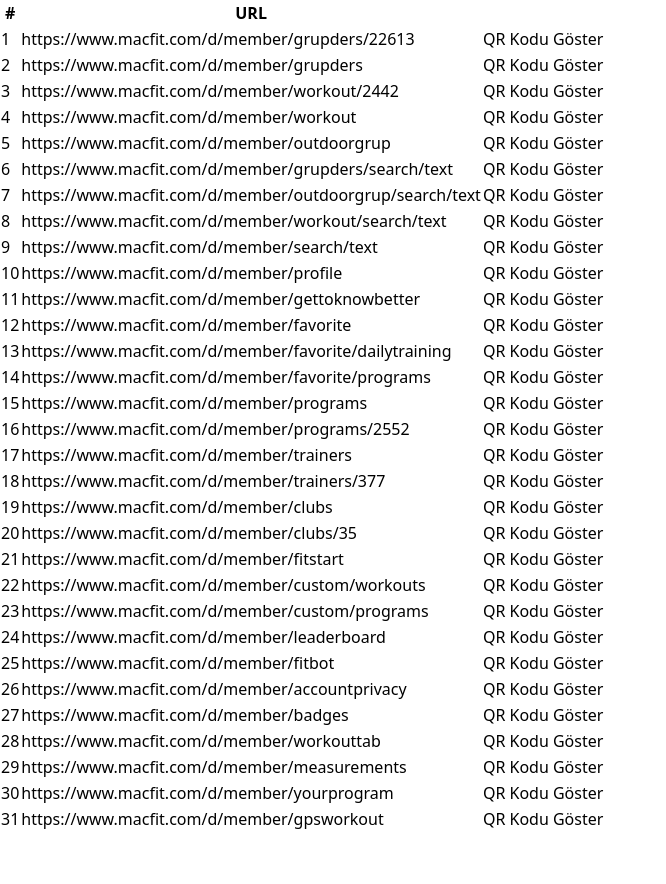
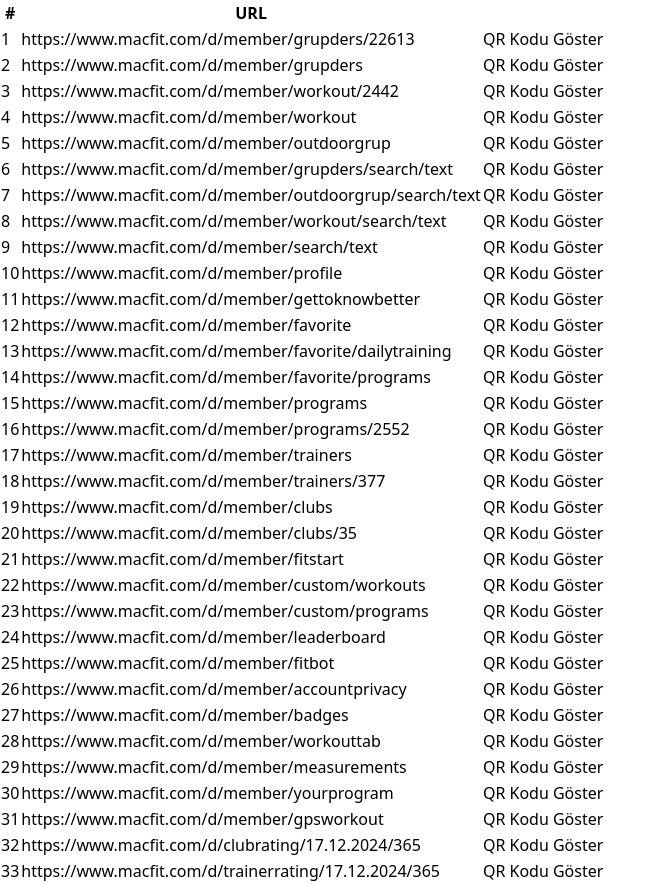
Before and after one commit to BatuhanAygormez/deeplinkQR, a React (Vite) app: page / in a window 1280 px wide. Shown: the whole page, without its empty margins (0-666 px from the left). Before the commit the page ends 832 px from the top, so only its background shows below. Built offline with nearby package versions, Linux system fonts and the light colour scheme.

Commit message:
Update App.tsx
Eğitmen ve Kulüp Değerlendirme eklendi.

```diff
--- a/src/App.tsx
+++ b/src/App.tsx
@@ -33,7 +33,9 @@
     'https://www.macfit.com/d/member/workouttab',
     'https://www.macfit.com/d/member/measurements',
     'https://www.macfit.com/d/member/yourprogram',
-    'https://www.macfit.com/d/member/gpsworkout'
+    'https://www.macfit.com/d/member/gpsworkout',
+    'https://www.macfit.com/d/clubrating/17.12.2024/365 ',
+    'https://www.macfit.com/d/trainerrating/17.12.2024/365 '
 
   ];
 
```
